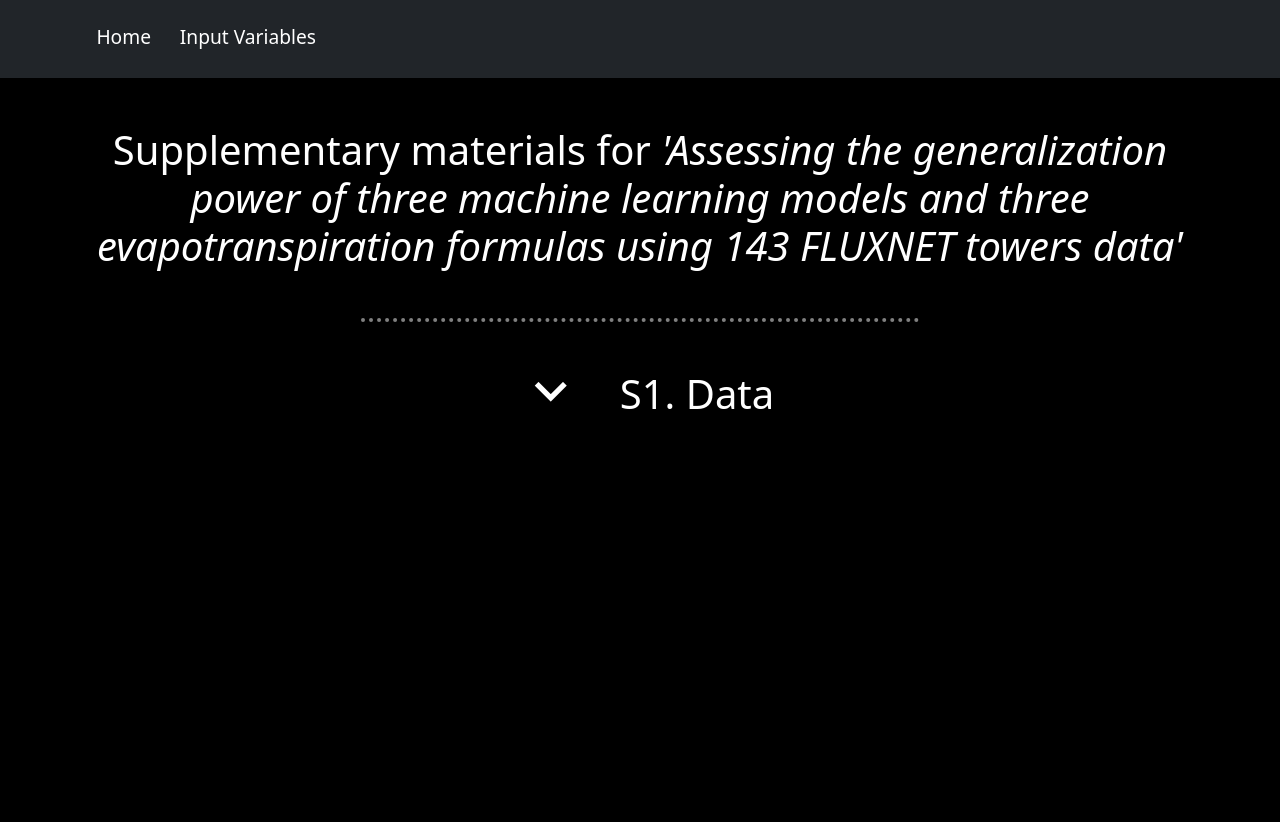
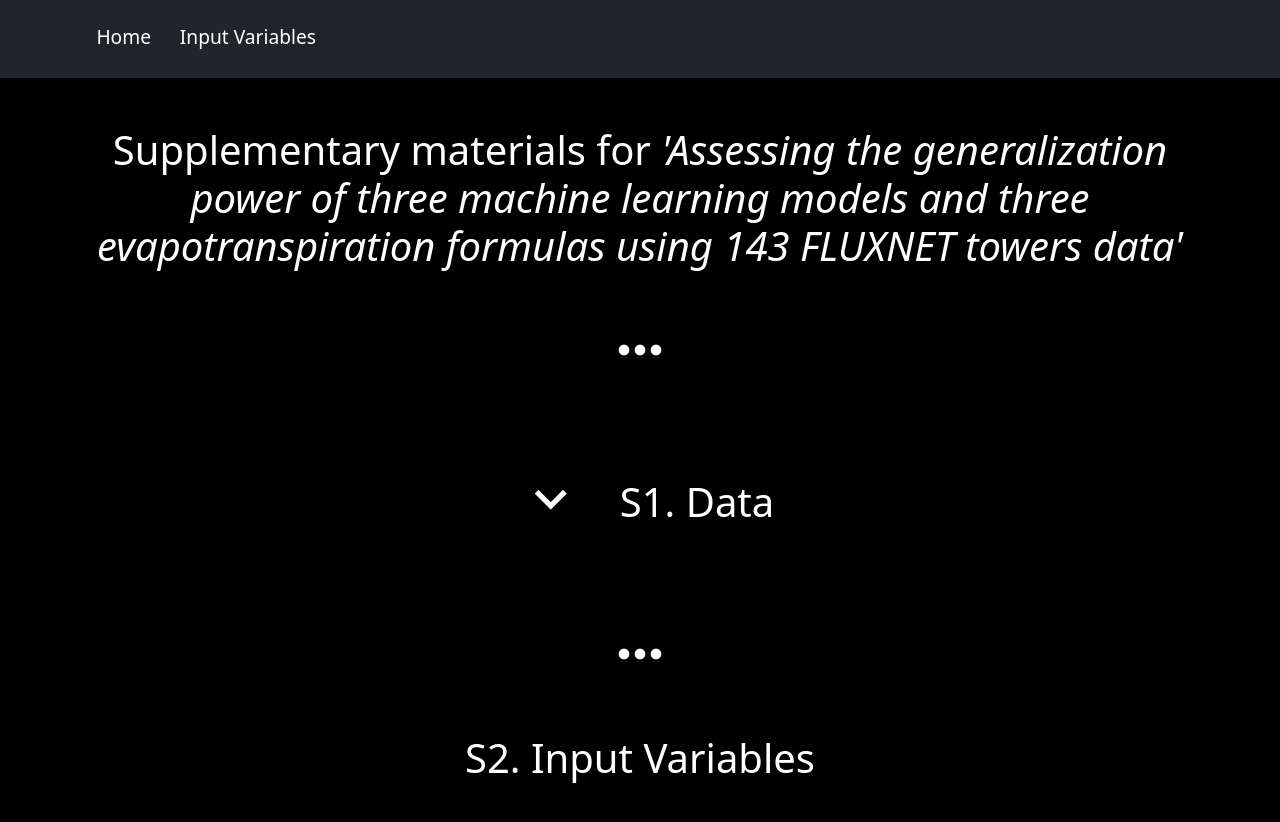
Before and after one commit to Alireza-Amani/supp_mat, a plain HTML site: page index.html in a window 1280 px wide. Drawn offline with nearby package versions, Linux system fonts and the light colour scheme; no server answers.

Commit message:
Add files via upload

```diff
--- a/css/styles.css
+++ b/css/styles.css
@@ -39,8 +39,10 @@ section p {
 
 }
 
-#second_section {
-  height: 100vh;
+#section_separator {
+    display: flex;
+    align-items: center;
+    justify-content: center;
 }
 
 #data_and_button {
@@ -57,8 +59,6 @@ section p {
   /* border: 0; */
 }
 
-
-
 .material-icons {
   font-size: 64px;
 }
--- a/index.html
+++ b/index.html
@@ -78,7 +78,10 @@
             towers data'</span
           >
         </h1>
-        <hr class="mt-5" id="hr_title" />
+        <!-- <hr class="mt-5" id="hr_title" /> -->
+        <div class="container my-5" id="section_separator">
+          <span class="material-icons">more_horiz</span>
+        </div>
 
         <div class="container" id="data_and_button">
           <button
@@ -103,9 +106,11 @@
           <div id="map_plotly" class="mt-5"></div>
         </section>
 
-        <section class="container" id="second_section">
-          <p id="content"></p>
-        </section>
+        <div class="container my-5" id="section_separator">
+          <span class="material-icons">more_horiz</span>
+        </div>
+        <h1 class="text-center my-5">S2. Input Variables</h1>
+
       </div>
     </main>
     <script>
--- a/js/myplots.js
+++ b/js/myplots.js
@@ -68,12 +68,14 @@ promise_1.then(() => {
   layout = {
     title: false,
     autosize: true,
+    // height: 1000,
+    // width: 1000,
     margin: {
       l: 5,
       r: 5,
       b: 0,
       t: 0,
-      pad: 5
+      pad: 4
 
     },
     // paper_bgcolor: "#000000",
```
